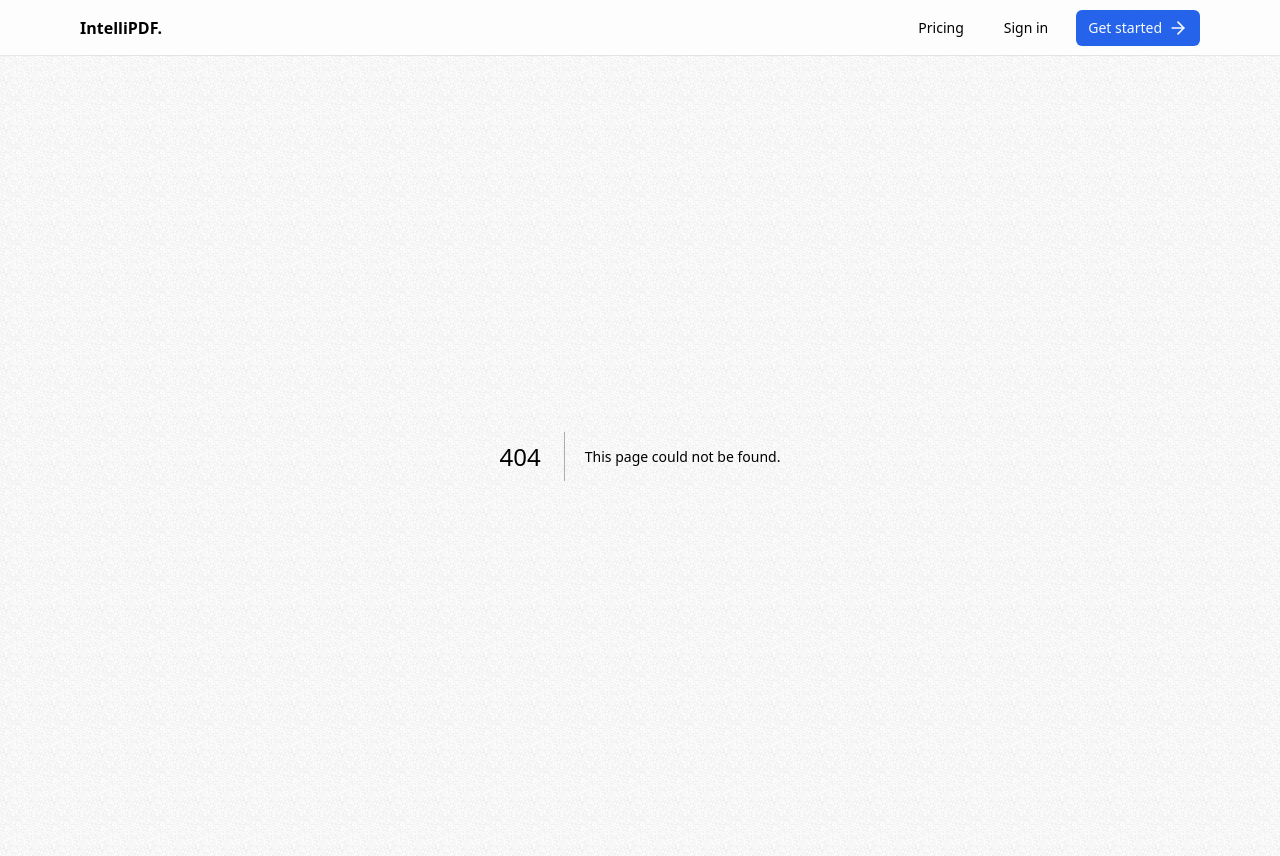
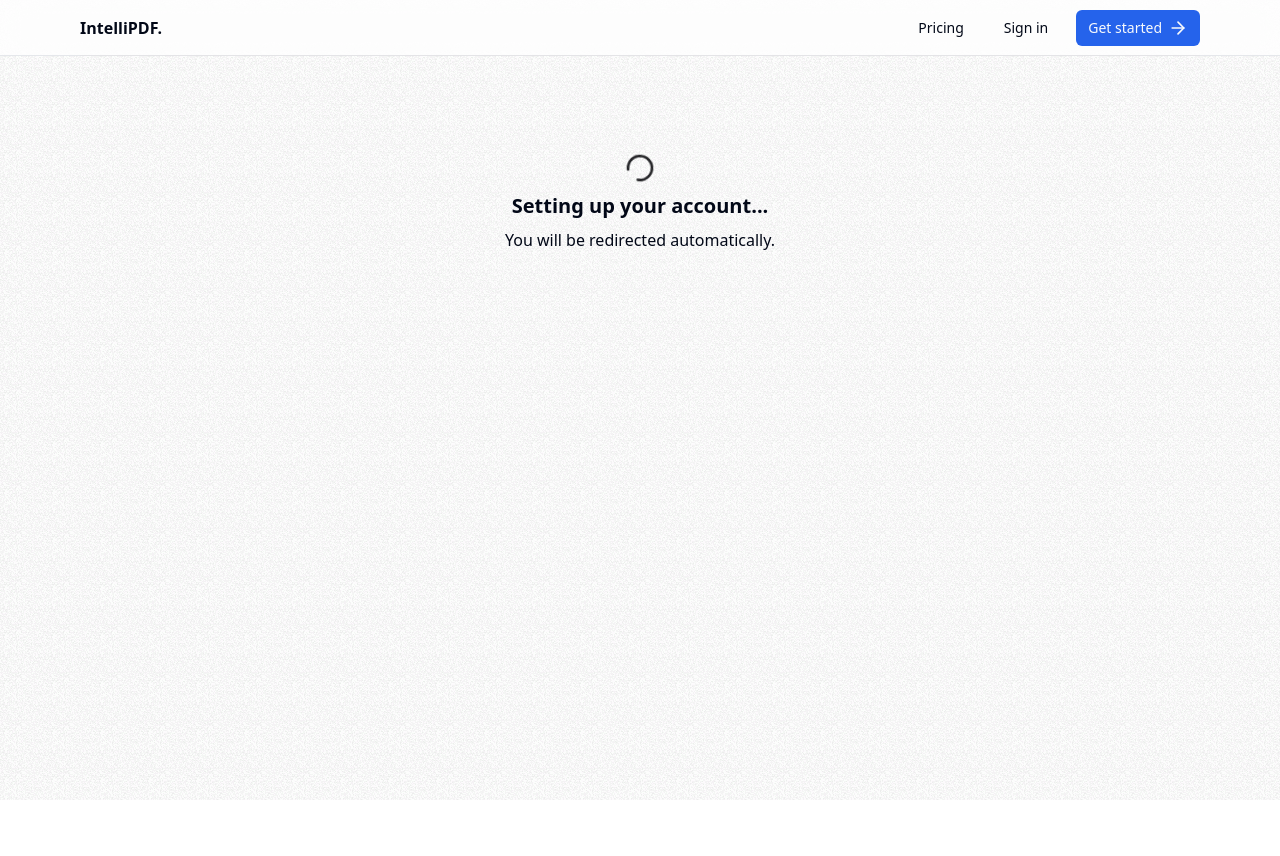
Before and after one commit to Hussain-7/IntelliPDF, a Next.js app: page /auth-callback in a window 1280 px wide. Before the commit this address had no page. After the commit the page ends 800 px from the top, so only its background shows below. Built offline with nearby package versions, Linux system fonts and the light colour scheme.

Commit message:
minor dashboard update

```diff
--- /dev/null
+++ b/src/app/auth-callback/page.tsx
@@ -0,0 +1,24 @@
+"use client";
+
+import { useRouter, useSearchParams } from "next/navigation";
+// import { trpc } from "../_trpc/client";
+import { Loader2 } from "lucide-react";
+
+const Page = () => {
+  const router = useRouter();
+
+  const searchParams = useSearchParams();
+  const origin = searchParams.get("origin");
+
+  return (
+    <div className="w-full mt-24 flex justify-center">
+      <div className="flex flex-col items-center gap-2">
+        <Loader2 className="h-8 w-8 animate-spin text-zinc-800" />
+        <h3 className="font-semibold text-xl">Setting up your account...</h3>
+        <p>You will be redirected automatically.</p>
+      </div>
+    </div>
+  );
+};
+
+export default Page;
--- /dev/null
+++ b/src/app/dashboard/page.tsx
@@ -0,0 +1,15 @@
+import { getKindeServerSession } from "@kinde-oss/kinde-auth-nextjs/server";
+import { redirect } from "next/navigation";
+import React from "react";
+
+type Props = {};
+
+const page = async (props: Props) => {
+  const { getUser } = getKindeServerSession();
+  const user = await getUser();
+  console.log("user", user);
+  if (!user || !user.id) redirect("/auth-callback?origin=dashboard");
+  return <div>{user?.email}</div>;
+};
+
+export default page;
```
